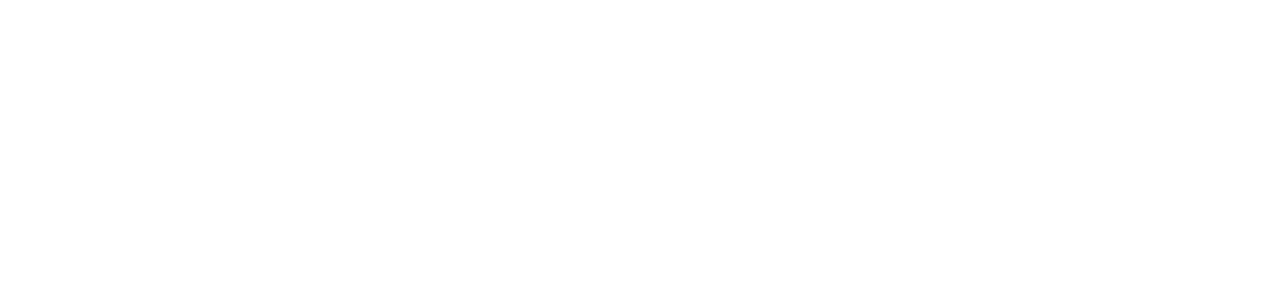
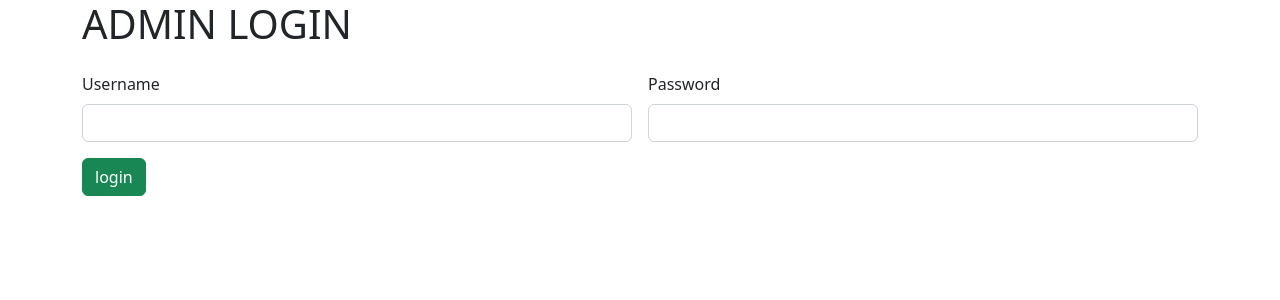
Before and after one commit to goodwinjose26/AngularNestdigitalApp, an Angular app: page /adminlogin in a window 1280 px wide. Before the commit this address led to /. Shown: the top 300 px of the page. Built offline with nearby package versions, Linux system fonts and the light colour scheme.

Commit message:
adminlogin

```diff
--- /dev/null
+++ b/src/app/adminlogin/adminlogin.component.html
@@ -0,0 +1,20 @@
+<div class="container">
+    <div class="row">
+        <div class="col col-12 col-sm-12 col-md-12 col-lg-12 col-xl-12 col-xxl-12">
+            <div class="row g-3">
+                <h1>ADMIN LOGIN</h1>
+                <div class="col col-12 col-sm-12 col-md-6 col-lg-6 col-xl-6 col-xxl-6">
+                    <label for="" class="form-label">Username</label>
+                    <input name="username" [(ngModel)]="username" type="text" class="form-control">
+                </div>
+                <div class="col col-12 col-sm-12 col-md-6 col-lg-6 col-xl-6 col-xxl-6">
+                    <label for="" class="form-label">Password</label>
+                    <input name="password" [(ngModel)]="password" type="password" class="form-control">
+                </div>
+                <div class="col col-12 col-sm-12 col-md-6 col-lg-6 col-xl-6 col-xxl-6">
+                    <button (click)="adminLoginvalues()" class="btn btn-success">login</button>
+                </div>
+            </div>
+        </div>
+    </div>
+</div>
--- /dev/null
+++ b/src/app/adminlogin/adminlogin.component.ts
@@ -0,0 +1,28 @@
+import { Component } from '@angular/core';
+
+@Component({
+  selector: 'app-adminlogin',
+  templateUrl: './adminlogin.component.html',
+  styleUrls: ['./adminlogin.component.css']
+})
+export class AdminloginComponent {
+  username=""
+  password=""
+
+  adminLoginvalues =()=>
+  {
+    let data:any =
+    {
+      "username":this.username,"password":this.password
+    }
+    console.log(data)
+    if (this.username =="admin" && this.password=="nestdigital") {
+      alert("valid login")
+
+    } else {
+      alert("invalid credentials")
+
+    }
+  }
+
+}
--- a/src/app/homenavbar/homenavbar.component.html
+++ b/src/app/homenavbar/homenavbar.component.html
@@ -23,7 +23,7 @@
               USERS
             </a>
             <ul class="dropdown-menu">
-              <li><a class="dropdown-item" routerLink="">>ADMIN</a></li>
+              <li><a class="dropdown-item" routerLink="/adminlogin">>ADMIN</a></li>
               <li><a class="dropdown-item" routerLink="">>EMPLOYEE</a></li>
             </ul>
           </li>
```
Also changed, not shown: src/app/app.module.ts (+10 -2 lines), src/app/adminlogin/adminlogin.component.css (added).
